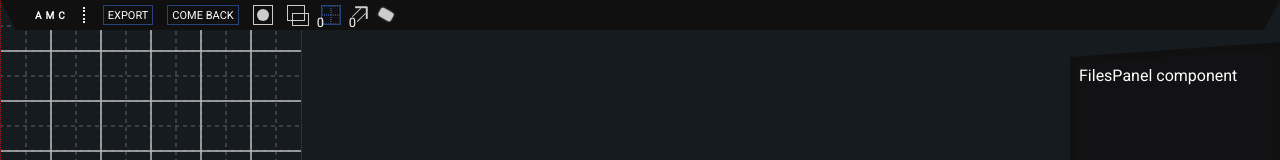
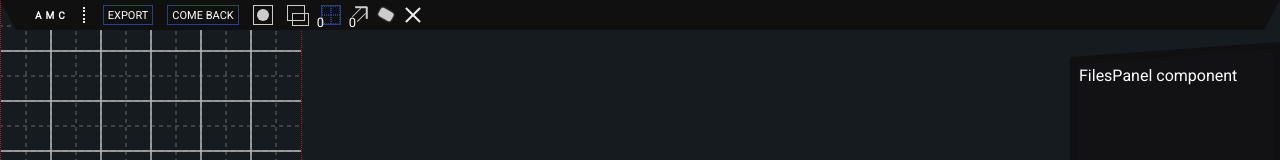
Before and after one commit to Poyters/angotia-world-creator, a React (Create React App) app: page /creator in a window 1280 px wide. Shown: the top 160 px of the page. Built offline with nearby package versions, Linux system fonts and the light colour scheme.

Commit message:
Create BlockOption component

```diff
--- a/src/assets/styles/_global.scss
+++ b/src/assets/styles/_global.scss
@@ -41,3 +41,36 @@ a {
 	width: 100%;
 	align-items: center;
 }
+
+.exitBtn {
+	display: flex;
+	position: relative;
+	width: 18px;
+	height: 18px;
+
+	&:hover {
+		&:before, &:after {
+			background-color: $decorationColor1;
+		}
+	}
+
+	&:before, &:after {
+		position: absolute;
+		content: '';
+		top: 50%;
+		left: 0;
+		width: calc(100% + 2px);
+		height: 2px;
+
+		transition: 200ms ease-in-out;
+		background-color: $decorationColor3;
+	}
+
+	&:before {
+		transform: rotate(-45deg);
+	}
+
+	&:after {
+		transform: rotate(45deg);
+	}
+}
--- a/src/assets/styles/components/creatorPanel/_clearSelectedOption.scss
+++ b/src/assets/styles/components/creatorPanel/_clearSelectedOption.scss
@@ -1,7 +1,7 @@
 .clearSelectedOption {
     position: relative;
     display: flex;
-    width: 18px;
+    width: 12px;
     height: 18px;
 
     &__ereaser {
--- a/src/components/partials/creatorPanel/BlockOption.tsx
+++ b/src/components/partials/creatorPanel/BlockOption.tsx
@@ -4,8 +4,8 @@ import React from 'react';
 const BlockOption = () => {
 
 	return (
-		<div className="option option--block">
-
+		<div role="button" className="option option--block">
+			<div className="exitBtn"></div>
 		</div>
 	)
 }
--- a/src/components/partials/creatorPanel/CreatorPanel.tsx
+++ b/src/components/partials/creatorPanel/CreatorPanel.tsx
@@ -9,6 +9,7 @@ import NetOption from './NetOption';
 import SelectOption from './SelectOption';
 import AddFileOption from './AddFileOption';
 import ClearSelectedOption from './ClearSelectedOption';
+import BlockOption from './BlockOption';
 
 //Import actions
 import { changeMapSelectMatrix } from '../../../redux/actions/mapActions';
@@ -53,6 +54,9 @@ const CreatorPanel: React.FC = () => {
         <li>
           <ClearSelectedOption />
         </li>
+        <li>
+          <BlockOption />
+        </li>
       </ul>
     </nav>
   );
```
